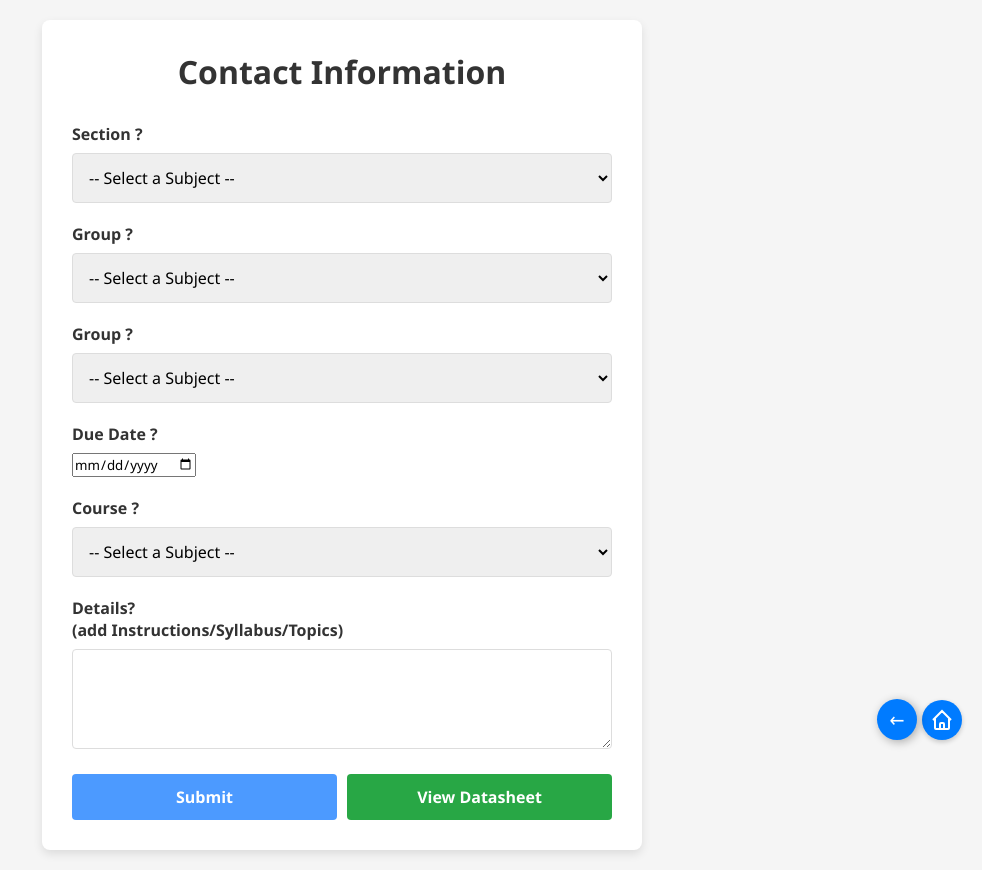
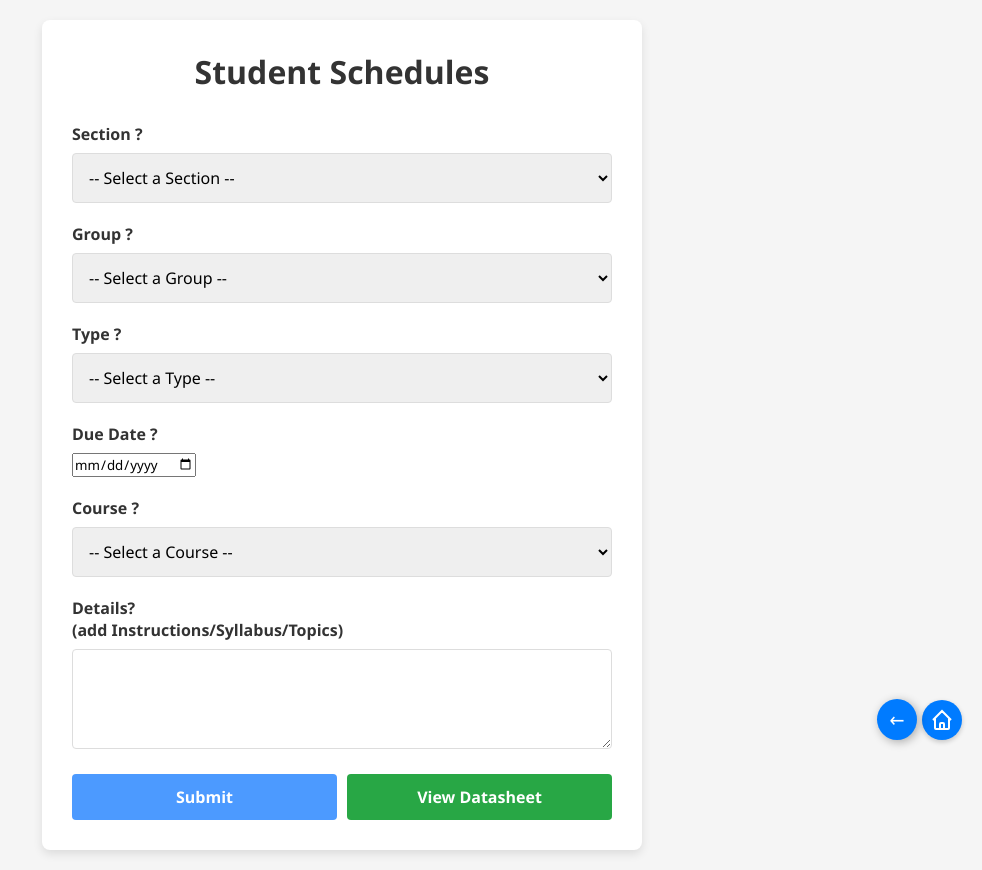
Before and after one commit to b1tranger/oUITS-Scheduler-offline, a plain HTML site: page Forms/form_with_full_page_results.html in a window 1280 px wide. Shown: the whole page, without its empty margins (298-1280 px from the left). Drawn offline with Linux system fonts and the light colour scheme.

Commit message:
finalized project

```diff
--- a/Forms/form_with_full_page_results.html
+++ b/Forms/form_with_full_page_results.html
@@ -272,13 +272,13 @@
         <a href="javascript:history.back()" class="back-icon" style="box-sizing:content-box;">&#8592;</a>
 
 
-        <h1>Contact Information</h1>
+        <h1>Student Schedules</h1>
         <form id="contactForm">
 
             <div class="form-group">
                 <label for="section">Section ?</label>
                 <select id="section" name="section" required>
-                    <option value="">-- Select a Subject --</option>
+                    <option value="">-- Select a Section --</option>
                     <option value="all">All Section</option>
                     <option value="A">Section A</option>
                     <option value="B">Section B</option>
@@ -289,7 +289,7 @@
             <div class="form-group">
                 <label for="group">Group ?</label>
                 <select id="group" name="group">
-                    <option value="">-- Select a Subject --</option>
+                    <option value="">-- Select a Group --</option>
                     <option value="A1">A1</option>
                     <option value="A2">A2</option>
                     <option value="B1">B1</option>
@@ -299,9 +299,9 @@
                 </select>
             </div>
             <div class="form-group">
-                <label for="type">Group ?</label>
+                <label for="type">Type ?</label>
                 <select id="type" name="type" required>
-                    <option value="">-- Select a Subject --</option>
+                    <option value="">-- Select a Type --</option>
                     <option value="notice">Notice</option>
                     <option value="assignment">Assignment</option>
                     <option value="labtest">Lab Test</option>
@@ -324,7 +324,7 @@
             <div class="form-group">
                 <label for="course">Course ?</label>
                 <select id="course" name="course" required>
-                    <option value="">-- Select a Subject --</option>
+                    <option value="">-- Select a Course --</option>
                     <option value="course-1">Demo Course 1</option>
                     <option value="course-2">Demo Course 2</option>
                     <option value="course-3">Demo Course 3</option>
```
Also changed, not shown: page-depth-02/S01.html (+0 -18 lines).
